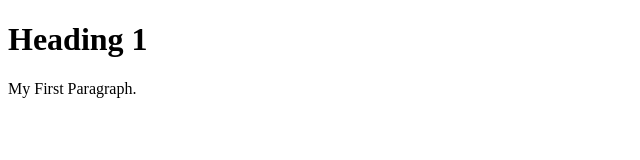
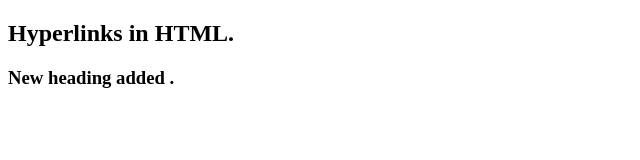
Before and after one commit to thieneng123/FIT3179, a plain HTML site: page index.html in a window 1280 px wide. Shown: the whole page, without its empty margins (0-640 px from the left). Drawn offline with Linux system fonts and the light colour scheme.

Commit message:
Update index.html
Edited test

```diff
--- a/index.html
+++ b/index.html
@@ -4,7 +4,7 @@
     <title>First HTML TEST LOL</title>
 </head>
 <body>
-    <h1>Heading 1</h1>
-    <p>My First Paragraph.</p>
+    <h2> Hyperlinks in HTML. </h2>
+    <h3> New heading added .</h3>
 </body>
 </html>
```
